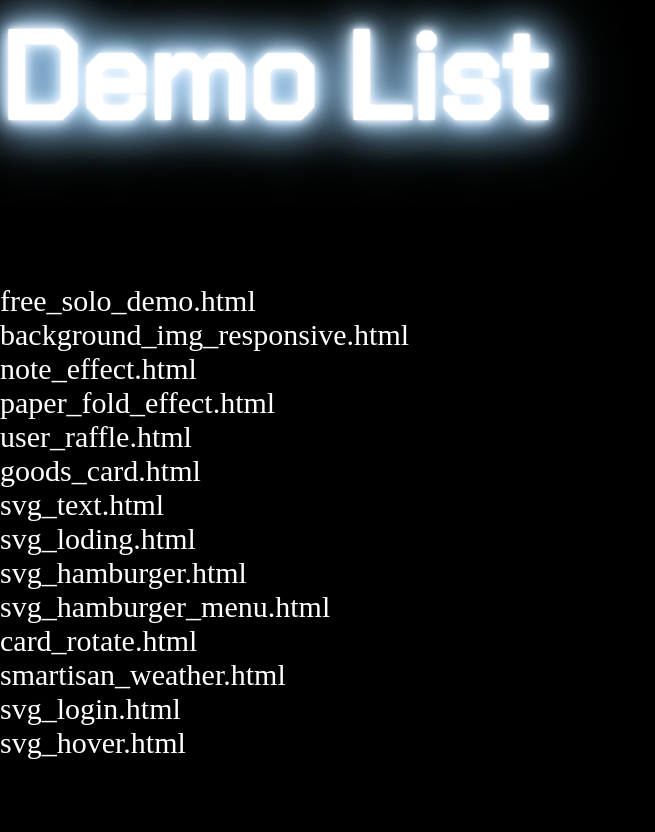
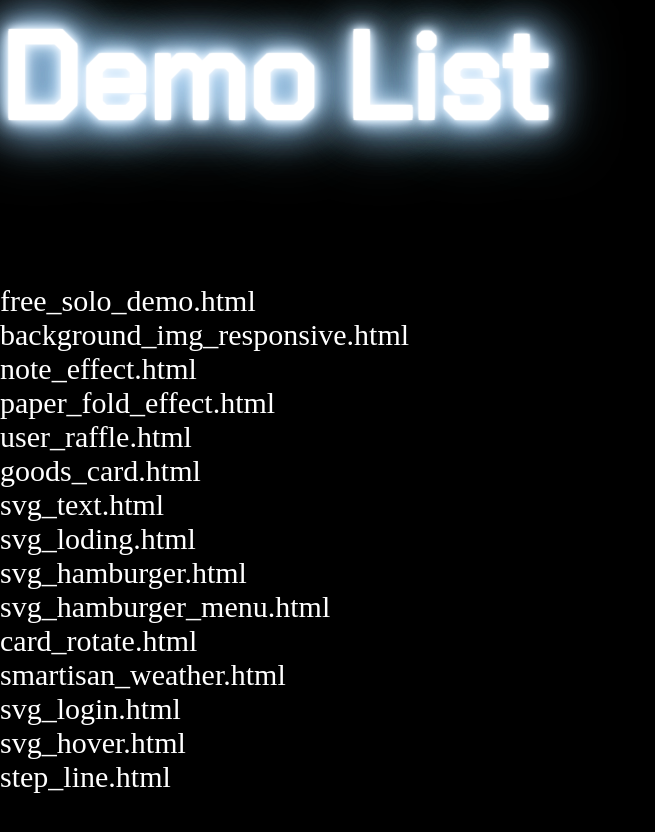
Before and after one commit to catx1726/Bingo-CSS, a Jekyll site: the page built from index.html, in a window 1280 px wide. Shown: the top 832 px of the page, without its empty margins (0-655 px from the left). Built offline with Jekyll 4.4.1, drawn with Linux system fonts in a browser that asks for light colours; some web fonts are replaced.

Commit message:
add setp_line

```diff
--- a/index.html
+++ b/index.html
@@ -25,4 +25,4 @@ title: O O O CAD
 <br />
 <a href="./7M/card_rotate.html">card_rotate.html</a>
 <br />
-<a href="./7M/smartisan_weather.html" target="_blank">smartisan_weather.html</a><br/><a href="./7M/svg_login.html" target="_blank">svg_login.html</a><br/><a href="./7M/svg_hover.html" target="_blank">svg_hover.html</a><br/>
+<a href="./7M/smartisan_weather.html" target="_blank">smartisan_weather.html</a><br/><a href="./7M/svg_login.html" target="_blank">svg_login.html</a><br/><a href="./7M/svg_hover.html" target="_blank">svg_hover.html</a><br/><a href="./7M/step_line.html" target="_blank">step_line.html</a><br/>
```
Also changed, not shown: README.md.
